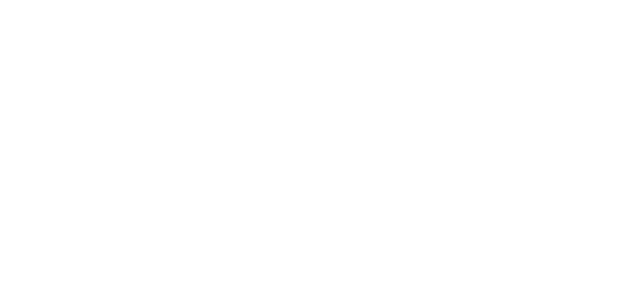
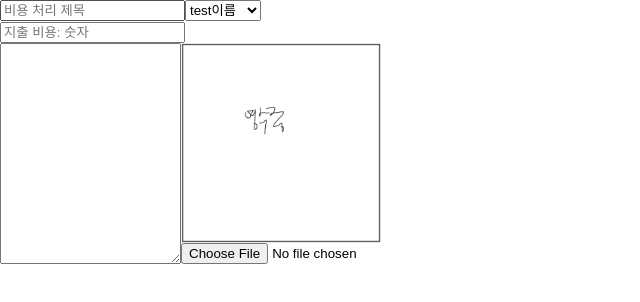
Before and after one commit to KimYuKyung16/Cost_Calculation, a React (Create React App) app: page /appointment/1/cost in a window 1280 px wide. Before the commit this address had no page. Shown: the top 302 px of the page, without its empty margins (0-640 px from the left). Built offline with nearby package versions, Linux system fonts and the light colour scheme.

Commit message:
processing nonMember

```diff
--- a/src/App.tsx
+++ b/src/App.tsx
@@ -10,7 +10,11 @@ import ModifiedUserInfo from "./userInfo/setProfile";
 
 import ModifiedFriend from "./friend/modifyFriend";
 
-import Appointment from "./calendar/addAppointment";
+import AddAppointment from "./calendar/addAppointment";
+import Appointment from "./calendar/appointment";
+
+import CostList from "./calendar/cost_list";
+import AddCost from "./calendar/addCost";
 
 function App() {
   return (
@@ -25,7 +29,11 @@ function App() {
 
         <Route path="/modifiedFriend" element={<ModifiedFriend />}></Route>
 
-        <Route path="/appointment" element={<Appointment />}></Route>
+        <Route path="/appointment" element={<AddAppointment />}></Route>
+        <Route path="/appointment/:num" element={<Appointment />}></Route>
+
+        <Route path="/appointment/:num/costlist" element={<CostList />}></Route>
+        <Route path="/appointment/:num/cost" element={<AddCost />}></Route>
       </Routes>
     </>
   );
--- /dev/null
+++ b/src/calendar/addCost.tsx
@@ -0,0 +1,79 @@
+import { useEffect, useRef } from 'react';
+
+import { useNavigate, Link, useParams } from "react-router-dom";
+
+import { userListActions, userSearchActions } from '../redux/modules/reducer/userListReducer'
+import { useAppDispatch, useAppSelector } from "../redux/hooks";
+
+import { FontAwesomeIcon } from '@fortawesome/react-fontawesome'; // 아이콘 사용 위해 필요
+import { faMinusCircle } from '@fortawesome/free-solid-svg-icons'; // 제거 아이콘
+
+import axios from 'axios';
+import styled from "styled-components"; // styled in js
+
+const Main = styled.div`
+  display: flex;
+  flex-direction: column;
+`
+
+const Main__title = styled.div`
+  display: flex;
+  flex-direction: row;
+`
+
+const Main__cost = styled.div`
+
+`
+
+const Main__contents = styled.div`
+  display: flex;
+  flex-direction: row;
+`
+
+const Main__contents__content = styled.div`
+  display: flex;
+  flex-direction: row;
+`
+
+const Main__contents__receipt = styled.div`
+  display: flex;
+  flex-direction: column;
+`
+
+
+function AddCost() {
+  axios.defaults.withCredentials = true; // 요청, 응답에 쿠키를 포함하기 위해 필요
+  const navigate = useNavigate();
+
+  let params = useParams();
+  console.log(params.num); // 리스트 번호
+
+  return(
+    <Main>
+      <Main__title>
+        <input type="text" placeholder='비용 처리 제목'/>
+        <select value='name1'>
+          <option value='name1'>test이름</option>
+          <option value='name2'>test이름2</option>
+          <option value='name3'>test이름3</option>
+        </select>
+      </Main__title>
+      <Main__cost>
+        <input type="text" placeholder='지출 비용: 숫자' />
+      </Main__cost>
+
+      <Main__contents>
+        <Main__contents__content>
+          <textarea></textarea>
+        </Main__contents__content>
+
+        <Main__contents__receipt>
+          <img width="200" height="200" src="/image/receipt_default.png" />
+          <input type="file"/>
+        </Main__contents__receipt>
+      </Main__contents>
+    </Main>
+  )
+}
+
+export default AddCost;
--- /dev/null
+++ b/src/calendar/appointment.tsx
@@ -0,0 +1,47 @@
+import { useEffect, useRef } from 'react';
+
+import { useNavigate, Link, useParams } from "react-router-dom";
+
+import { userListActions, userSearchActions } from '../redux/modules/reducer/userListReducer'
+import { useAppDispatch, useAppSelector } from "../redux/hooks";
+
+import { FontAwesomeIcon } from '@fortawesome/react-fontawesome'; // 아이콘 사용 위해 필요
+import { faMinusCircle } from '@fortawesome/free-solid-svg-icons'; // 제거 아이콘
+
+import axios from 'axios';
+import styled from "styled-components"; // styled in js
+
+
+function Appointment() {
+  axios.defaults.withCredentials = true; // 요청, 응답에 쿠키를 포함하기 위해 필요
+  const navigate = useNavigate();
+
+  let params = useParams();
+  console.log(params.num); // 리스트 번호
+
+  function test() {
+    axios.get('http://localhost:6001/test', {
+      params: {
+        num: params.num
+      }
+    })
+    .then(function (response) {
+      console.log(response.data);
+    })
+    .catch(function (error) {
+      console.log(error);
+    })
+  }
+
+  useEffect(()=> {test()}, []);
+
+  return(
+    <>
+      <div>
+        <input onClick={()=>{navigate('cost')}} type="button" value="비용 등록"/>
+      </div>
+    </>
+  )
+}
+
+export default Appointment;
--- /dev/null
+++ b/src/calendar/cost_list.tsx
@@ -0,0 +1,25 @@
+import { useEffect, useRef } from 'react';
+
+import { useNavigate, Link, useParams } from "react-router-dom";
+
+import { userListActions, userSearchActions } from '../redux/modules/reducer/userListReducer'
+import { useAppDispatch, useAppSelector } from "../redux/hooks";
+
+import { FontAwesomeIcon } from '@fortawesome/react-fontawesome'; // 아이콘 사용 위해 필요
+import { faMinusCircle } from '@fortawesome/free-solid-svg-icons'; // 제거 아이콘
+
+import axios from 'axios';
+import styled from "styled-components"; // styled in js
+
+
+function CostList() {
+  axios.defaults.withCredentials = true; // 요청, 응답에 쿠키를 포함하기 위해 필요
+
+  return(
+    <>
+      <h1>비용 정산 리스트</h1>
+    </>
+  )
+}
+
+export default CostList;
--- a/src/main/appointmentList.tsx
+++ b/src/main/appointmentList.tsx
@@ -11,6 +11,8 @@ import axios from 'axios';
 
 
 function AppointmentList() {
+  axios.defaults.withCredentials = true; // 요청, 응답에 쿠키를 포함하기 위해 필요
+  const navigate = useNavigate();
   const dispatch = useAppDispatch();
 
   const appointmentList = useAppSelector(state => state.appointmentList);
@@ -35,7 +37,7 @@ function AppointmentList() {
         {
           appointmentList.map((x, index) => {
             return(
-              <tr key={index}>
+              <tr onClick={()=>{navigate('/appointment/' + x.num)}} key={index}>
                 <td>{x.calculate_name}</td>
                 <td>{x.members}</td>
               </tr>
--- a/src/redux/modules/reducer/appointmentListReducer.tsx
+++ b/src/redux/modules/reducer/appointmentListReducer.tsx
@@ -1,6 +1,7 @@
 import { createSlice, PayloadAction } from "@reduxjs/toolkit";
 
 interface appointmentListState {
+  num: Number;
   id: string;
   calculate_name: string;
   members: string;
```
Also changed, not shown: public/image/receipt_default.png (added).
